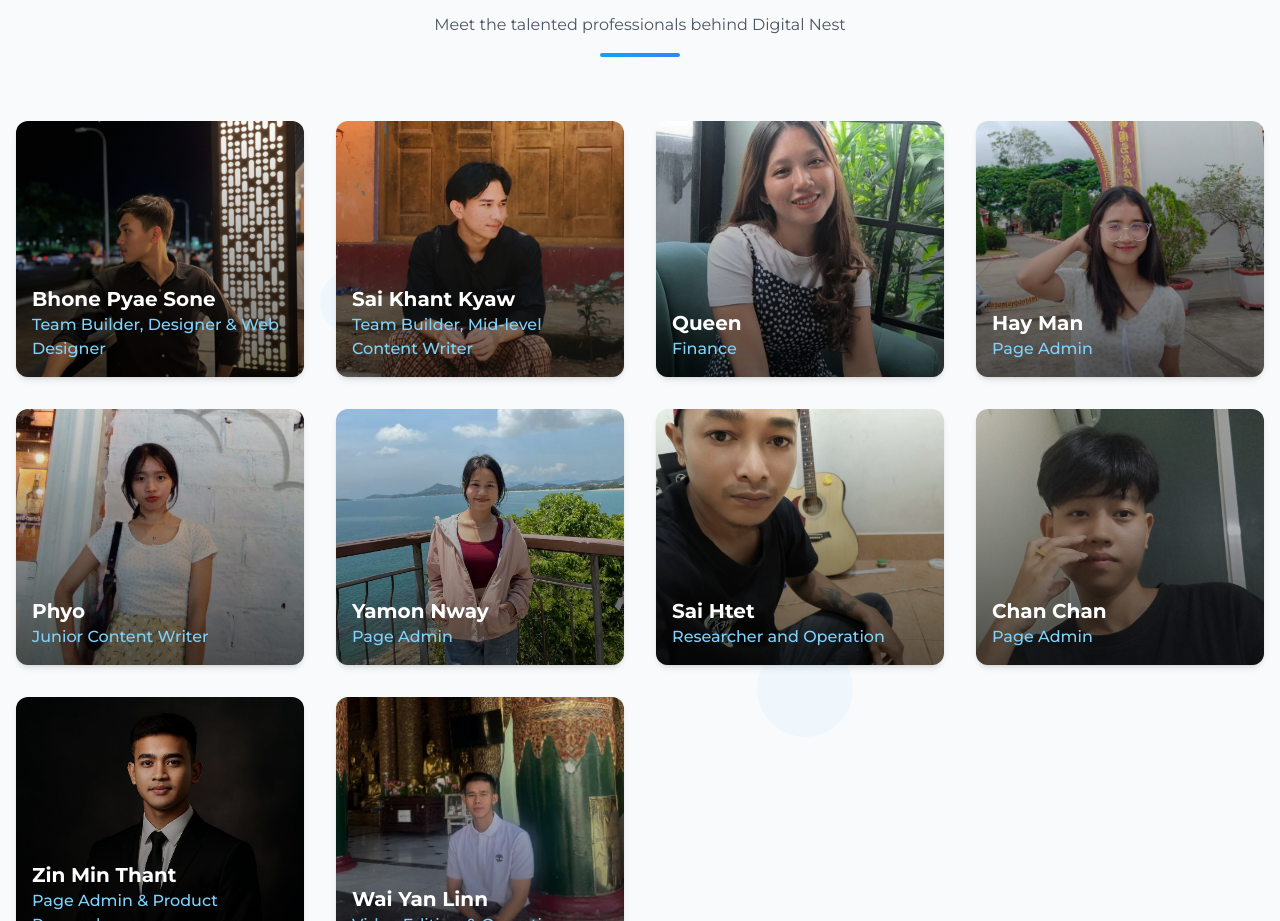
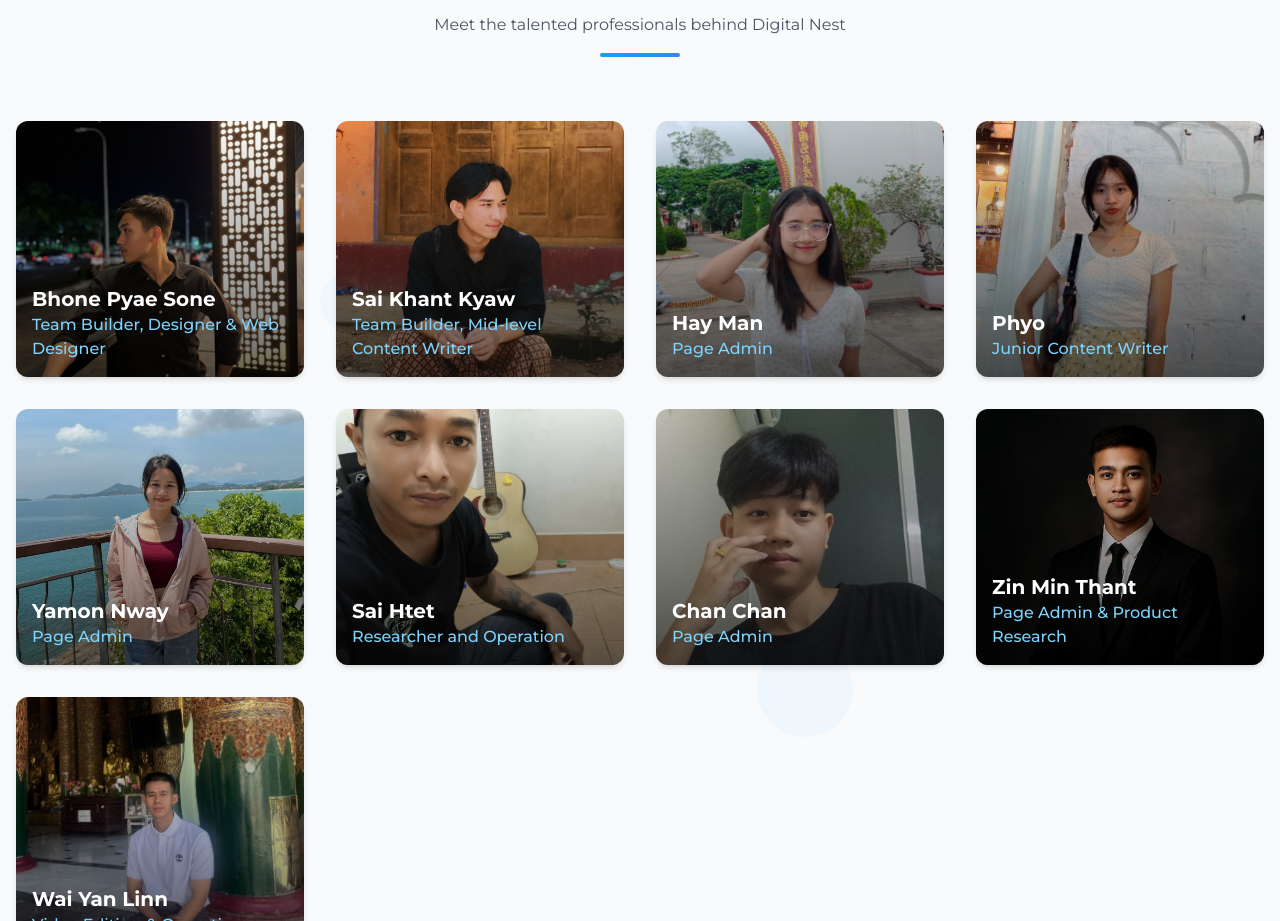
Before and after one commit to haru2004github/digitalnest, a plain HTML site: page index.html in a window 1280 px wide. Shown: the part 1321-2242 px from the top of the page. Drawn offline with nearby package versions, Linux system fonts and the light colour scheme; files whose address does not match are found by name.

```diff
--- a/index.html
+++ b/index.html
@@ -462,22 +462,6 @@
                     </div>
                 </div>
 
-                <!-- Team Member 3 -->
-                <div class="bg-white dark:bg-gray-800 rounded-xl shadow-md overflow-hidden hover:shadow-lg transition transform hover:-translate-y-2 group scroll-animate">
-                    <div class="h-64 overflow-hidden relative">
-                        <img src="./img/queen.jpg"
-                             alt="Marketing Director"
-                             class="w-full h-full object-cover group-hover:scale-105 transition duration-500">
-                        <div class="absolute inset-0 bg-gradient-to-t from-black/60 to-transparent"></div>
-                        <div class="absolute bottom-0 left-0 p-4">
-                            <h3 class="text-xl font-bold text-white">Queen</h3>
-                            <p class="text-primary-300 font-medium">
-                                <span class="lang-content" data-lang="en">Finance</span>
-                                <span class="lang-content" data-lang="mm">FInance</span>
-                            </p>
-                        </div>
-                    </div>
-                </div>
 
                 <!-- Team Member 9 -->
                 <div class="bg-white dark:bg-gray-800 rounded-xl shadow-md overflow-hidden hover:shadow-lg transition transform hover:-translate-y-2 group scroll-animate">
```
